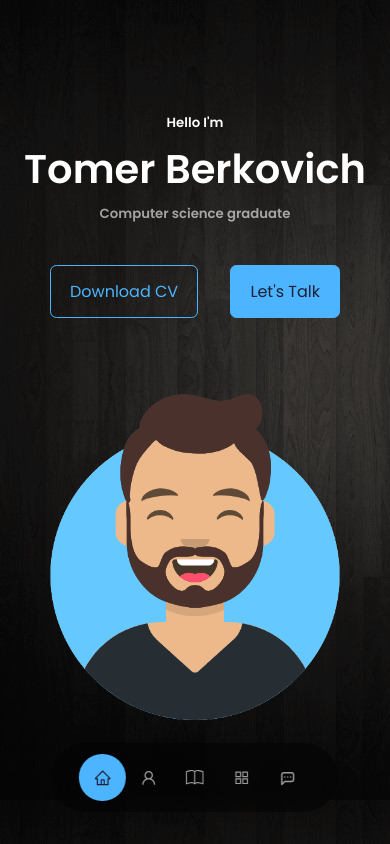
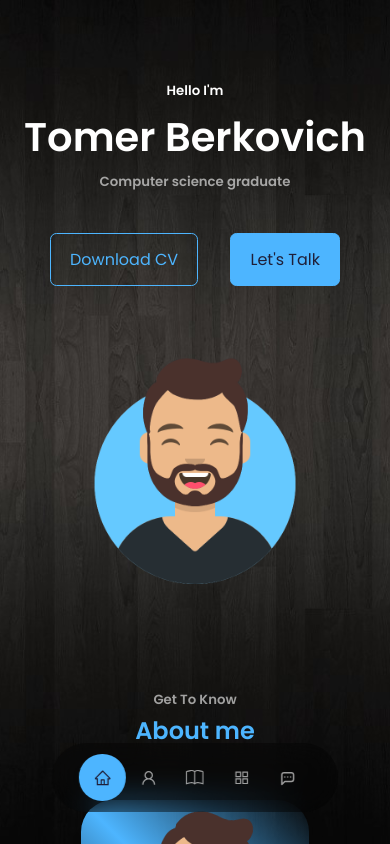
Before and after one commit to TomerBerko/Portfolio, a React (Create React App) app: page / in a window 390 px wide. Shown: the top 844 px of the page. Built offline with nearby package versions, Linux system fonts and the light colour scheme.

Commit message:
some changes

```diff
--- a/src/components/header/header.css
+++ b/src/components/header/header.css
@@ -1,7 +1,6 @@
 
 header {
-    height: 100vh;
-    padding-top: 7rem;
+    padding-top: 5rem;
     overflow: hidden;
 }
 
@@ -12,7 +11,7 @@
 }
 
 .img_header{
-    height: 70%;
+    height: 20vw;
     border-radius: 2rem;
     position: relative;
 }
@@ -44,9 +43,9 @@
 }
 
 .myAvatar{
-    width: 22rem;
-    height: 30rem;
-    position: absolute;
+    /* width: 22rem;
+    height: 30rem; */
+    position: inherit;
     left:calc(50%);
     transform:translateX(-50%);
     margin-top: 4rem;
@@ -65,24 +64,19 @@
 }
 
 @media screen and (max-width:1024px) {
-
-    header{
-        height: 68vh;
+    .img_header{
+        height: 30vw;
     }
 
 }
 
 @media screen and (max-width:600px) {
 
-    header{
-        height: 100vh;
-    }
     .header__socials, .scroll__down{
         display: none;
     }
 
     .img_header{
-        height: 40vh;
-        border-radius: 2rem;
+        height: 60vw;
     }
 }
--- a/src/index.css
+++ b/src/index.css
@@ -39,7 +39,11 @@
     background: var(--color-bg);
     color: var(--color-white);
     line-height: 1.7;
-    background-image: url(../src/assets/background-img.jpg) ;
+    background: url(../src/assets/background-img.jpg) no-repeat center center fixed;
+    -webkit-background-size: cover;
+    -moz-background-size: cover;
+    -o-background-size: cover;
+    background-size: cover;
 }
 
 .container {
```
